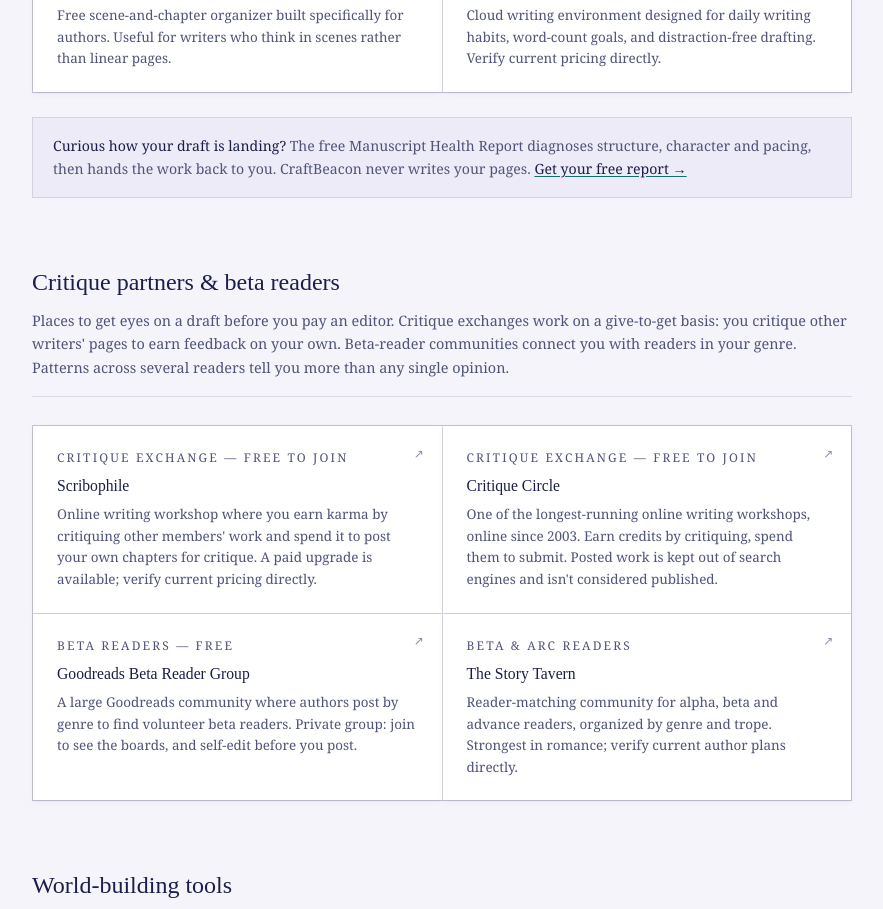
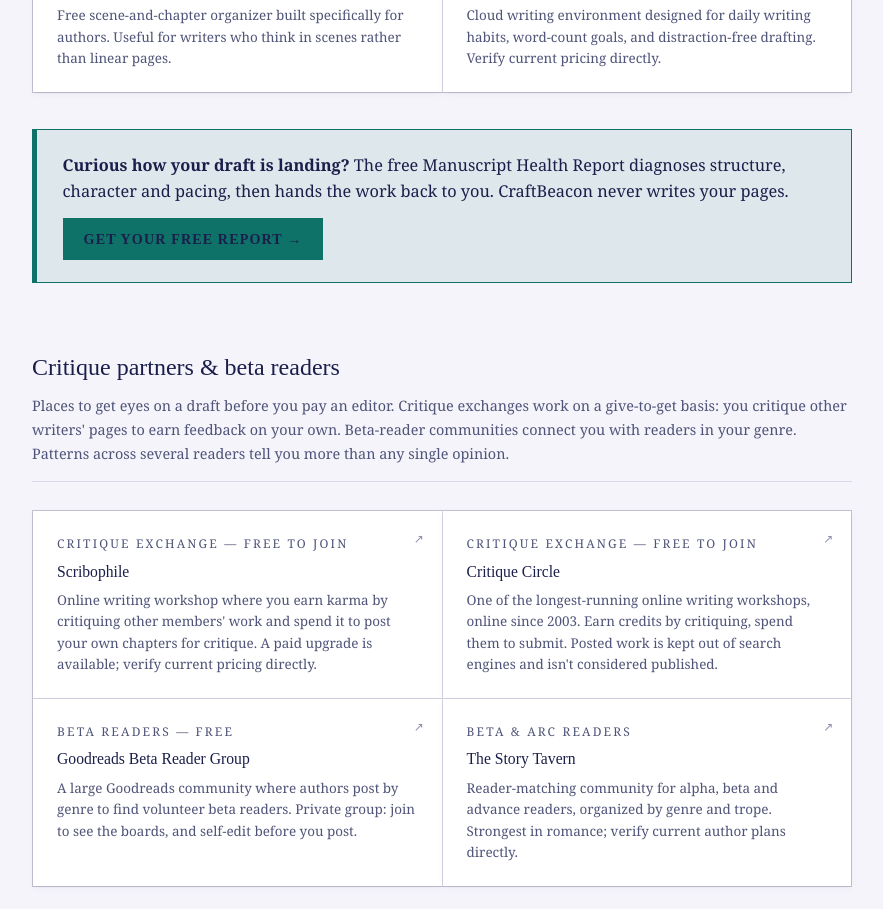
Before and after one commit to conwatcher/craftbeacon, a plain HTML site: page resources.html in a window 1280 px wide. Shown: the part 6432-7341 px from the top of the page, without its empty margins (340-1223 px from the left). Drawn offline with Linux system fonts and the light colour scheme; a web font is replaced by a local one.

Commit message:
Make resources page CTAs stand out: teal frame, tint, button styling

```diff
--- a/resources.html
+++ b/resources.html
@@ -356,24 +356,43 @@ src="https://www.facebook.com/tr?id=1659330215146600&ev=PageView&noscript=1"
       line-height: 1.6;
     }
 
-    /* ─── Quiet CTA blocks (free tools / newsletter) ───
-       Deliberately low-key: light border, banded background, reference-page
-       type sizes. Not an ad unit. */
+    /* ─── CTA blocks (free tools / newsletter) ───
+       Clearly visible but contained: teal frame and tint, normal body size,
+       one button per box. Four on the page, none inside a resource grid. */
     .resource-cta {
-      margin-top: 1.5rem;
-      padding: 1rem 1.25rem;
-      background: var(--cb-surface2);
-      border: 0.5px solid var(--cb-border);
+      margin: 2.25rem 0 0.5rem;
+      padding: 1.35rem 1.6rem;
+      background: var(--cb-amber-dim);
+      border: 1px solid var(--cb-amber);
+      border-left: 5px solid var(--cb-amber);
+      font-size: 1.02rem;
+      font-weight: 400;
+      color: var(--cb-text);
+      line-height: 1.6;
+    }
+    .resource-cta p { margin: 0; }
+    .resource-cta strong { font-weight: 600; color: var(--cb-text); }
+    .resource-cta p a {
+      display: table;
+      margin-top: 0.9rem;
+      padding: 0.55rem 1.25rem;
+      font-family: 'Crimson Pro', serif;
       font-size: 0.88rem;
-      font-weight: 300;
-      color: var(--cb-muted);
-      line-height: 1.65;
-    }
-    .resource-cta p { margin: 0; }
-    .resource-cta strong { font-weight: 400; color: var(--cb-text); }
-    .resource-cta a { color: var(--cb-amber); text-decoration: underline; text-underline-offset: 2px; }
-    .resource-cta a:hover { text-decoration-thickness: 2px; }
-    .resource-cta-form { max-width: 480px; margin-top: 0.75rem; }
+      font-weight: 600;
+      letter-spacing: 0.08em;
+      text-transform: uppercase;
+      text-decoration: none;
+      color: #ffffff;
+      background: var(--cb-amber);
+      border: 1px solid var(--cb-amber);
+      transition: background 0.2s, color 0.2s;
+    }
+    .resource-cta p a:hover,
+    .resource-cta p a:focus-visible { background: transparent; color: var(--cb-amber); }
+    .resource-cta-form { max-width: 480px; margin-top: 0.9rem; }
+    @media (max-width: 600px) {
+      .resource-cta { padding: 1.1rem 1.1rem; margin-top: 1.75rem; }
+    }
     .resource-footer-line {
       margin: 0 0 1rem;
       font-size: 0.85rem;
```
